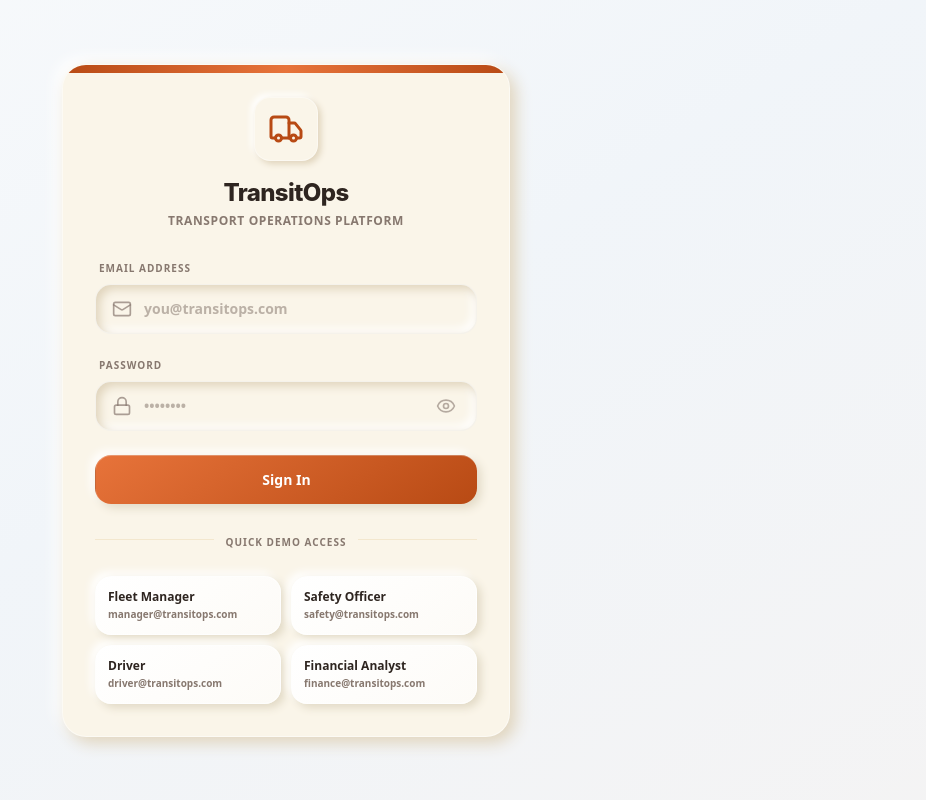
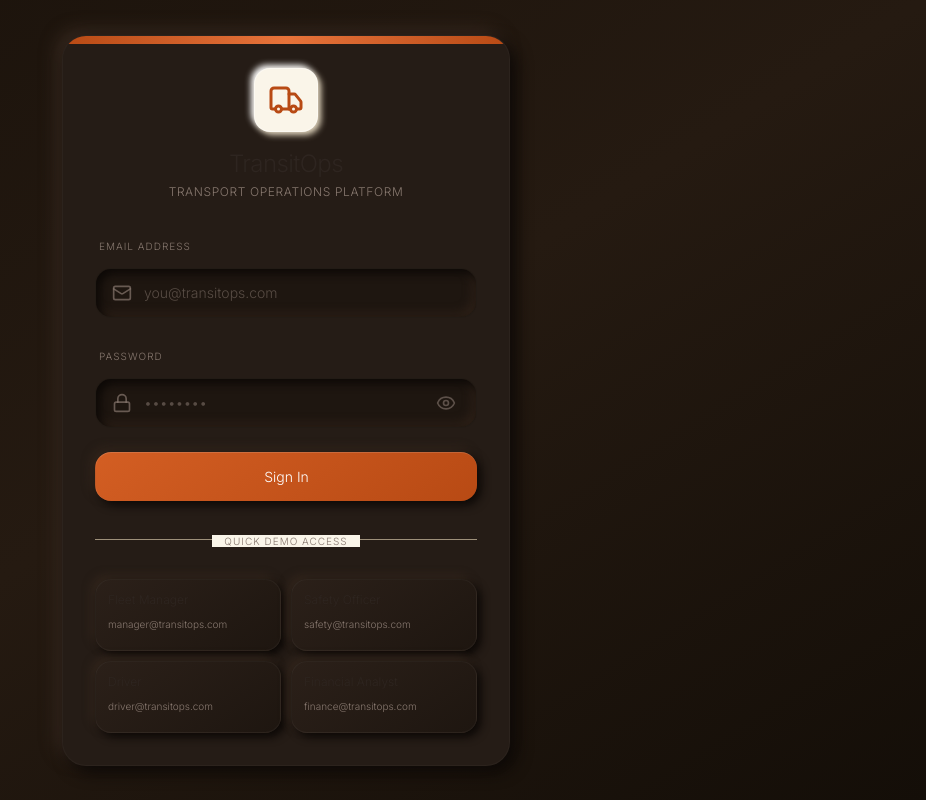
Before and after one commit to TirupMehta/TransitOps, a React (Vite) app in the folder apps/web/: page / in a window 1280 px wide. Shown: the whole page, without its empty margins (354-1280 px from the left). Built offline with nearby package versions, Linux system fonts and the light colour scheme.

Commit message:
Transition visual styling to deep warm dark theme with Inter 300 typography and remove light background instances

```diff
--- a/apps/web/index.html
+++ b/apps/web/index.html
@@ -4,7 +4,10 @@
     <meta charset="UTF-8" />
     <link rel="icon" type="image/svg+xml" href="/favicon.svg" />
     <meta name="viewport" content="width=device-width, initial-scale=1.0" />
-    <title>web</title>
+    <link rel="preconnect" href="https://fonts.googleapis.com">
+    <link rel="preconnect" href="https://fonts.gstatic.com" crossorigin>
+    <link href="https://fonts.googleapis.com/css2?family=Inter:wght@300&display=swap" rel="stylesheet">
+    <title>TransitOps</title>
   </head>
   <body>
     <div id="root"></div>
--- a/apps/web/src/components/DashboardView.tsx
+++ b/apps/web/src/components/DashboardView.tsx
@@ -105,13 +105,13 @@ export const DashboardView: React.FC<DashboardViewProps> = ({ user }) => {
   };
 
   return (
-    <div className="flex h-screen bg-slate-50 overflow-hidden font-sans">
+    <div className="flex h-screen bg-[#1a120b] overflow-hidden font-sans">
       <Sidebar activeTab={activeTab} setActiveTab={setActiveTab} user={user} />
 
       <div className="flex-1 flex flex-col min-w-0 overflow-hidden">
         <Header activeTab={activeTab} user={user} />
 
-        <div className="flex-1 overflow-y-auto p-8 relative bg-slate-50/50">
+        <div className="flex-1 overflow-y-auto p-8 relative bg-[#1a120b]/30">
           {renderActiveTab()}
         </div>
       </div>
--- a/apps/web/src/components/LoginView.tsx
+++ b/apps/web/src/components/LoginView.tsx
@@ -8,7 +8,7 @@ interface LoginViewProps {
 
 export const LoginView: React.FC<LoginViewProps> = ({ onLoginSuccess }) => {
   return (
-    <div className="min-h-screen flex items-center justify-center bg-gradient-to-br from-slate-50 via-slate-100 to-indigo-50/50 p-4 md:p-6">
+    <div className="min-h-screen flex items-center justify-center bg-gradient-to-br from-[#1a120b] via-[#251a11] to-[#140e08] p-4 md:p-6">
       <LoginCard onLoginSuccess={onLoginSuccess} />
     </div>
   );
--- a/apps/web/src/components/dashboard/Header.tsx
+++ b/apps/web/src/components/dashboard/Header.tsx
@@ -21,17 +21,17 @@ export const Header: React.FC<HeaderProps> = ({ activeTab, user }) => {
   };
 
   return (
-    <header className="h-16 border-b border-[#eedebd]/60 bg-[#faf5e9] flex items-center justify-between px-8 shrink-0">
+    <header className="h-16 border-b border-[#eedebd]/10 bg-[#251c16] flex items-center justify-between px-8 shrink-0">
       <div className="flex items-center gap-2">
         <span className="text-[#87786f] text-xs font-extrabold tracking-wider uppercase">TransitOps</span>
-        <span className="text-[#eedebd] text-lg font-light">/</span>
-        <h2 className="text-sm font-extrabold text-[#2e2520] uppercase tracking-widest font-sans">
+        <span className="text-[#eedebd]/20 text-lg font-light">/</span>
+        <h2 className="text-sm font-extrabold text-[#faf5e9] uppercase tracking-widest font-sans">
           {getBreadcrumbTitle(activeTab)}
         </h2>
       </div>
 
       <div className="flex items-center gap-3">
-        <span className="bg-[#faf5e9] shadow-[inset_1.5px_1.5px_3px_#e0d4bc,inset_-1.5px_-1.5px_3px_#ffffff] text-[#b84a14] px-3.5 py-1.5 rounded-full text-[10px] font-extrabold uppercase tracking-widest border border-white/10">
+        <span className="neumorph-inset text-[#b84a14] px-3.5 py-1.5 rounded-full text-[10px] font-extrabold uppercase tracking-widest border border-white/5">
           {user.role}
         </span>
       </div>
--- a/apps/web/src/components/dashboard/Sidebar.tsx
+++ b/apps/web/src/components/dashboard/Sidebar.tsx
@@ -14,15 +14,15 @@ export const Sidebar: React.FC<SidebarProps> = ({ activeTab, setActiveTab, user
   const navItems = routes;
 
   return (
-    <aside className="w-64 bg-[#faf5e9] text-[#2e2520] flex flex-col justify-between shrink-0 h-full border-r border-[#eedebd]/60 shadow-[4px_0_12px_rgba(224,212,188,0.15)]">
+    <aside className="w-64 bg-[#251c16] text-white/70 flex flex-col justify-between shrink-0 h-full border-r border-[#eedebd]/10 shadow-[4px_0_12px_rgba(0,0,0,0.25)]">
       <div>
         {/* Brand Header */}
-        <div className="flex items-center gap-3 px-6 py-5 border-b border-[#eedebd]/50 bg-[#faf5e9]">
+        <div className="flex items-center gap-3 px-6 py-5 border-b border-[#eedebd]/10 bg-[#251c16]">
           <div className="bg-[#b84a14] p-2 rounded-xl text-white shadow-md shadow-[#b84a14]/15">
             <Truck className="w-5 h-5" />
           </div>
           <div>
-            <span className="font-extrabold text-[#2e2520] tracking-wide block font-sans">TransitOps</span>
+            <span className="font-extrabold text-[#faf5e9] tracking-wide block font-sans">TransitOps</span>
             <span className="text-[9px] text-[#87786f] font-extrabold tracking-wider uppercase">Operations Hub</span>
           </div>
         </div>
@@ -39,7 +39,7 @@ export const Sidebar: React.FC<SidebarProps> = ({ activeTab, setActiveTab, user
                 className={`w-full flex items-center gap-3 px-4 py-2.5 rounded-xl text-sm font-bold transition-all text-left cursor-pointer ${
                   isActive
                     ? 'neumorph-btn-orange shadow-md'
-                    : 'text-[#87786f] hover:text-[#b84a14] hover:bg-[#eedebd]/30 border border-transparent'
+                    : 'text-[#87786f] hover:text-[#b84a14] hover:bg-[#eedebd]/10 border border-transparent'
                 }`}
               >
                 <Icon className={`w-4.5 h-4.5 ${isActive ? 'text-white' : 'text-[#87786f] group-hover:text-[#b84a14]'}`} />
@@ -51,20 +51,20 @@ export const Sidebar: React.FC<SidebarProps> = ({ activeTab, setActiveTab, user
       </div>
 
       {/* User profile & Logout footer */}
-      <div className="p-4 border-t border-[#eedebd]/50 bg-[#faf5e9] space-y-3">
+      <div className="p-4 border-t border-[#eedebd]/10 bg-[#251c16] space-y-3">
         <div className="flex items-center gap-3 px-2 py-1">
-          <div className="w-9 h-9 rounded-xl text-[#b84a14] bg-[#faf5e9] shadow-[inset_2px_2px_4px_#e0d4bc,inset_-2px_-2px_4px_#ffffff] border border-white/20 flex items-center justify-center font-extrabold text-sm shrink-0">
+          <div className="w-9 h-9 rounded-xl text-[#b84a14] neumorph-inset flex items-center justify-center font-extrabold text-sm shrink-0">
             {user.initials}
           </div>
           <div className="overflow-hidden">
-            <span className="block text-sm font-extrabold text-[#2e2520] truncate leading-tight">{user.fullName || user.email}</span>
+            <span className="block text-sm font-extrabold text-white/80 truncate leading-tight">{user.fullName || user.email}</span>
             <span className="block text-[9px] text-[#87786f] font-extrabold tracking-wider uppercase leading-none mt-1">{user.role || 'User'}</span>
           </div>
         </div>
 
         <button
           onClick={() => logout()}
-          className="w-full flex items-center gap-2.5 px-3 py-2 hover:bg-[#f9ebe6] border border-transparent hover:border-[#eccbc1]/60 hover:text-[#8c2510] rounded-xl text-xs font-extrabold transition-all text-[#87786f] cursor-pointer"
+          className="w-full flex items-center gap-2.5 px-3 py-2 hover:bg-[#f9ebe6]/5 border border-transparent hover:border-[#eccbc1]/20 hover:text-rose-450 rounded-xl text-xs font-extrabold transition-all text-[#87786f] cursor-pointer"
         >
           <LogOut className="w-4 h-4" />
           Sign Out
--- a/apps/web/src/index.css
+++ b/apps/web/src/index.css
@@ -2,69 +2,81 @@
 
 @layer base {
   body {
-    background-color: #faf5e9;
-    color: #2e2520;
-    font-family: ui-sans-serif, system-ui, sans-serif, "Apple Color Emoji", "Segoe UI Emoji";
+    background-color: #1a120b;
+    color: rgba(255, 255, 255, 0.6);
+    font-family: "Inter", "Inter Fallback", sans-serif;
+    font-weight: 300;
+    font-style: normal;
+    font-size: 18px;
+    line-height: 28px;
+  }
+
+  /* Ensure all headings, text and sub-elements respect the Inter 300 style */
+  h1, h2, h3, h4, h5, h6, p, span, button, input, select, td, th, label, div {
+    font-family: "Inter", "Inter Fallback", sans-serif !important;
+    font-weight: 300 !important;
   }
 }
 
-/* Neumorphic Outset Panel */
+/* Dark Neumorphic Outset Panel */
 .neumorph-outset {
-  background-color: #faf5e9;
-  box-shadow: 6px 6px 16px #e0d4bc, -6px -6px 16px #ffffff;
-  border: 1px solid rgba(255, 255, 255, 0.5);
+  background-color: #251c16;
+  box-shadow: 6px 6px 16px #0c0806, -6px -6px 16px #36281f;
+  border: 1px solid rgba(255, 255, 255, 0.03);
 }
 
-/* Neumorphic Inset Panel (pressed inputs or fields) */
+/* Dark Neumorphic Inset Panel (pressed inputs or fields) */
 .neumorph-inset {
-  background-color: #faf5e9;
-  box-shadow: inset 4px 4px 10px #e0d4bc, inset -4px -4px 10px #ffffff;
+  background-color: #1e1610;
+  box-shadow: inset 4px 4px 10px #0c0806, inset -4px -4px 10px #2e2118;
+  border: 1px solid rgba(255, 255, 255, 0.02);
 }
 
-/* Skeuomorphic clicky vanilla buttons */
+/* Clicky Vanilla Buttons in Dark Mode */
 .neumorph-btn-vanilla {
-  background: linear-gradient(145deg, #ffffff, #fdfbf7);
-  box-shadow: 4px 4px 8px #e2dac6, -4px -4px 8px #ffffff;
-  border: 1px solid rgba(255, 255, 255, 0.7);
-  color: #2e2520;
+  background: linear-gradient(145deg, #2b2019, #1e1610);
+  box-shadow: 4px 4px 8px #0c0806, -4px -4px 8px #32251c;
+  border: 1px solid rgba(255, 255, 255, 0.04);
+  color: rgba(255, 255, 255, 0.85);
   transition: all 0.15s cubic-bezier(0.4, 0, 0.2, 1);
 }
 .neumorph-btn-vanilla:hover {
-  background: linear-gradient(145deg, #fdfbf7, #f6ebd4);
+  background: linear-gradient(145deg, #32251c, #251c16);
+  color: #faf5e9;
 }
 .neumorph-btn-vanilla:active {
-  box-shadow: inset 3px 3px 6px #e0d4bc, inset -3px -3px 6px #ffffff;
+  box-shadow: inset 3px 3px 6px #0c0806, inset -3px -3px 6px #2e2118;
 }
 
-/* Skeuomorphic clicky Burnt Orange buttons */
+/* Clicky Burnt Orange Buttons in Dark Mode */
 .neumorph-btn-orange {
-  background: linear-gradient(145deg, #e7733a, #b84a14);
-  box-shadow: 4px 4px 10px #e2dac6, -4px -4px 10px #ffffff;
+  background: linear-gradient(145deg, #d35e23, #b84a14);
+  box-shadow: 4px 4px 10px #0c0806, -4px -4px 10px #32251c;
   color: #ffffff;
-  border-top: 1px solid rgba(255, 255, 255, 0.3);
-  border-left: 1px solid rgba(255, 255, 255, 0.15);
+  border-top: 1px solid rgba(255, 255, 255, 0.15);
+  border-left: 1px solid rgba(255, 255, 255, 0.08);
   transition: all 0.15s cubic-bezier(0.4, 0, 0.2, 1);
 }
 .neumorph-btn-orange:hover {
-  background: linear-gradient(145deg, #f3844d, #c55118);
+  background: linear-gradient(145deg, #e46d2e, #c55118);
 }
 .neumorph-btn-orange:active {
   background: #b84a14;
-  box-shadow: inset 4px 4px 8px #7e3009, inset -4px -4px 8px rgba(255, 255, 255, 0.15);
+  box-shadow: inset 4px 4px 8px #6d2807, inset -4px -4px 8px rgba(255, 255, 255, 0.1);
 }
 
-/* Custom warm scrollbar */
+/* Scrollbar for dark warm theme */
 ::-webkit-scrollbar {
   width: 8px;
   height: 8px;
 }
 ::-webkit-scrollbar-track {
-  background: #faf5e9;
+  background: #1a120b;
 }
 ::-webkit-scrollbar-thumb {
-  background: #eedebd;
+  background: #2b2019;
   border-radius: 4px;
 }
 ::-webkit-scrollbar-thumb:hover {
-  background: #d5c39d;
+  background: #3a2b22;
 }
```
Also changed, not shown: apps/web/src/components/dashboard/OverviewTab.tsx (+36 -36 lines), apps/web/src/components/dashboard/ReportsTab.tsx (+12 -12 lines).
